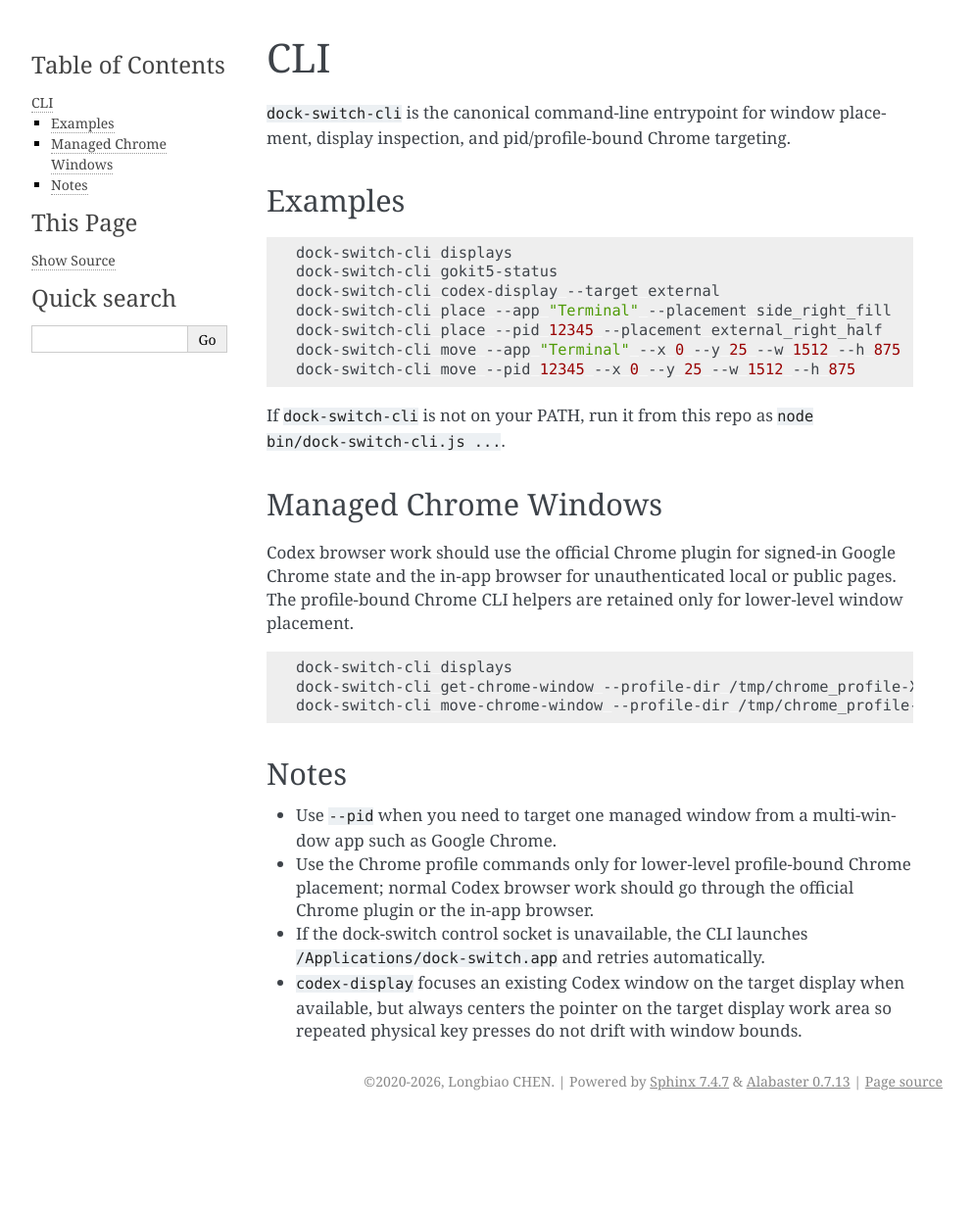
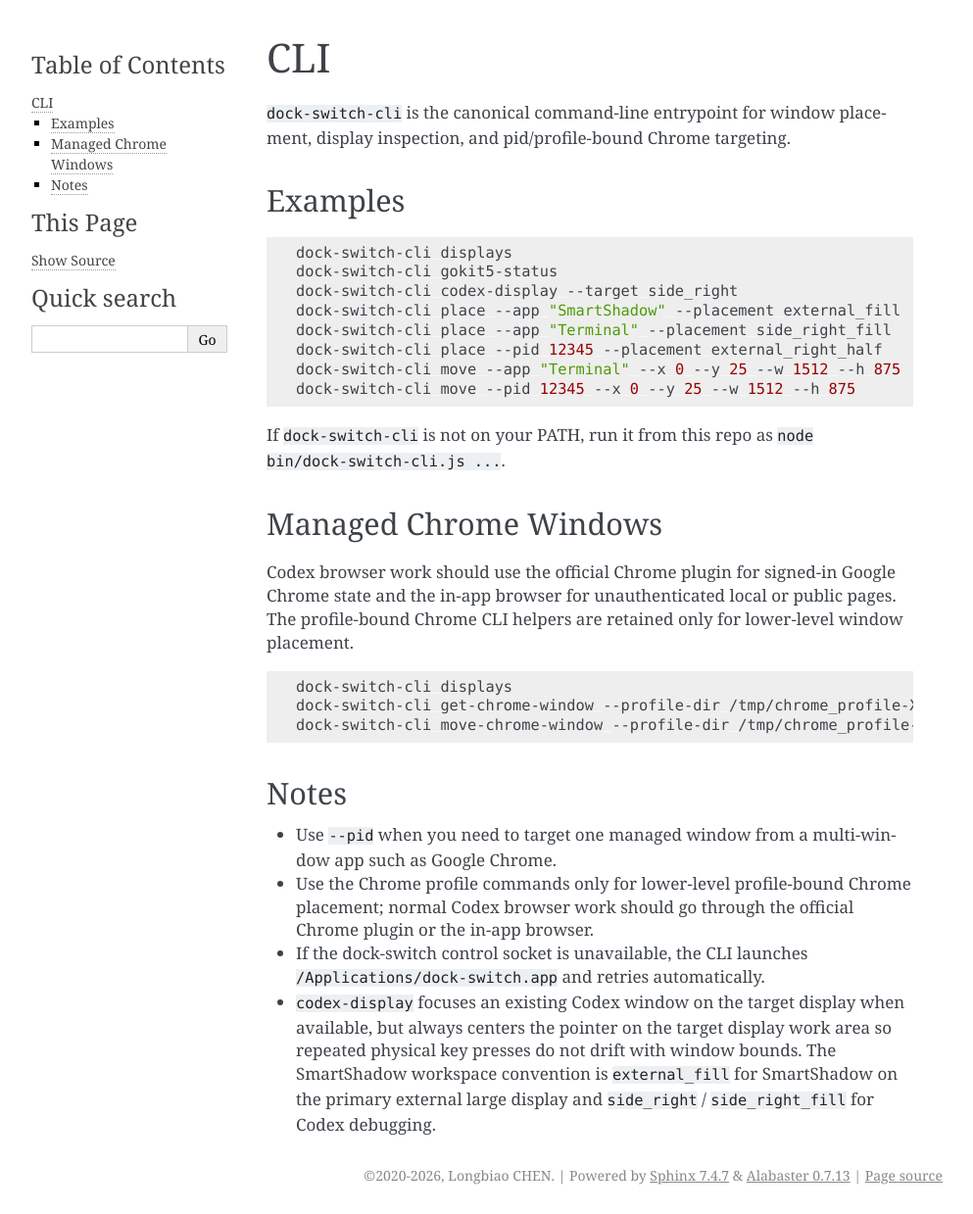
Before and after one commit to longbiaochen/dock-switch, a Sphinx documentation site: the page built from docs/cli.rst, in a window 1280 px wide. Shown: the whole page at 98% size, without its empty margins (148-1141 px from the left). Built offline with Sphinx 7.4.7, drawn with Linux system fonts in a browser that asks for light colours; before the commit the page ends 1143 px from its top, so only the background shows below that.

Commit message:
Place SmartShadow on external display

```diff
--- a/docs/cli.rst
+++ b/docs/cli.rst
@@ -10,7 +10,8 @@ Examples
 
    dock-switch-cli displays
    dock-switch-cli gokit5-status
-   dock-switch-cli codex-display --target external
+   dock-switch-cli codex-display --target side_right
+   dock-switch-cli place --app "SmartShadow" --placement external_fill
    dock-switch-cli place --app "Terminal" --placement side_right_fill
    dock-switch-cli place --pid 12345 --placement external_right_half
    dock-switch-cli move --app "Terminal" --x 0 --y 25 --w 1512 --h 875
@@ -35,4 +36,4 @@ Notes
 - Use ``--pid`` when you need to target one managed window from a multi-window app such as Google Chrome.
 - Use the Chrome profile commands only for lower-level profile-bound Chrome placement; normal Codex browser work should go through the official Chrome plugin or the in-app browser.
 - If the dock-switch control socket is unavailable, the CLI launches ``/Applications/dock-switch.app`` and retries automatically.
-- ``codex-display`` focuses an existing Codex window on the target display when available, but always centers the pointer on the target display work area so repeated physical key presses do not drift with window bounds.
+- ``codex-display`` focuses an existing Codex window on the target display when available, but always centers the pointer on the target display work area so repeated physical key presses do not drift with window bounds. The SmartShadow workspace convention is ``external_fill`` for SmartShadow on the primary external large display and ``side_right`` / ``side_right_fill`` for Codex debugging.
--- a/docs/configuration.rst
+++ b/docs/configuration.rst
@@ -28,7 +28,7 @@ Notes
 - App names are matched exactly against Dock item names.
 - Key matching in the renderer is case-insensitive, with symbolic support for launcher keys such as ``Tab``, ``Shift``, left ``Command``, right ``Command``, and ``Space``.
 - In the current default config, Safari, Feishu, WeChat, Google Chrome, Calendar, Notes, Contacts, Mail, Sublime Text, and configured web apps are mapped to ``internal_fill`` on the internal display.
-- In the current launcher behavior, ``Shift`` opens ``Codex``, ``Tab`` opens ``ChatGPT``, left ``Command`` opens ``System Settings`` with ``internal_fill``, ``\`` opens ``Terminal`` with ``side_right_fill``, ``F3`` opens ``SmartShadow`` with ``side_left_fill``, and right ``Command`` is a reserved no-op. App shortcuts restore remembered window bounds when available.
+- In the current launcher behavior, ``Shift`` opens ``Codex`` with ``side_right_fill`` for debugging, ``Tab`` opens ``ChatGPT``, left ``Command`` opens ``System Settings`` with ``internal_fill``, ``\`` opens ``Terminal`` with ``side_right_fill``, ``F3`` opens ``SmartShadow`` with ``external_fill`` on the primary external large display, and right ``Command`` is a reserved no-op. App shortcuts restore remembered window bounds when available unless an explicit placement is configured.
 - ``Codex``, ``ChatGPT``, and Command shortcuts render in the launcher HUD as symbolic shortcut labels: ``⇧`` for ``Shift`` / Codex, ``⇥`` for ``Tab`` / ChatGPT, and ``⌘`` for left/right ``Command``. They remain excluded from ordinary fallback numbering, so their symbolic keys cannot fall through to a stale generic app-placement entry.
 - ``ArrowLeft`` moves the frontmost window to the left side-display work area.
 - ``ArrowRight`` moves the frontmost window to the right side-display work area.
@@ -44,7 +44,7 @@ Notes
 - If ``kind`` is ``web_app`` and ``placement`` is not set, dock-switch places the app at ``internal_fill``.
 - If ``open_path`` is set, dock-switch launches that exact app bundle.
 - If ``app_url`` is set, dock-switch can place a Chrome app window by pid even when Accessibility exposes it as ``Google Chrome``.
-- ``external_fill`` maximizes to the external display work area.
+- ``external_fill`` maximizes to the primary external display work area. With multiple external displays, this is the largest external display and is the default SmartShadow workspace target.
 - ``side_fill`` remains a compatibility alias for ``side_left_fill``.
 - ``side_left_fill`` maximizes to the left side-display work area.
 - ``side_right_fill`` maximizes to the right side-display work area.
--- a/docs/overview.rst
+++ b/docs/overview.rst
@@ -18,9 +18,9 @@ Core Flow
    use the placement path, while other apps restore remembered bounds.
    ``ArrowLeft``/``ArrowRight`` move to the left/right side-display work areas,
    ``ArrowUp`` moves to the external display, ``ArrowDown`` moves to the internal
-   display, ``【``/``】`` tile the current display left/right half, ``Shift`` opens ``Codex``, ``Tab`` opens
+   display, ``【``/``】`` tile the current display left/right half, ``Shift`` opens ``Codex`` on the right side display, ``Tab`` opens
    ``ChatGPT``, left ``Command`` opens ``System Settings`` on the internal display, ``\`` opens
-   ``Terminal`` on the right side display, ``F3`` opens ``SmartShadow`` on the left side display, and right ``Command`` is
+   ``Terminal`` on the right side display, ``F3`` opens ``SmartShadow`` on the primary external large display, and right ``Command`` is
    a reserved no-op. ``Command`` shortcuts render as ``⌘`` in the HUD. ``Codex`` and ``ChatGPT`` are excluded from the ordinary HUD
    item list, while numeric keys remain available for normal launcher selection.
 6. Display-moving arrows move the pointer to the center of the target display.
```
Also changed, not shown: README.md (+5 -5 lines), 6 other files.
